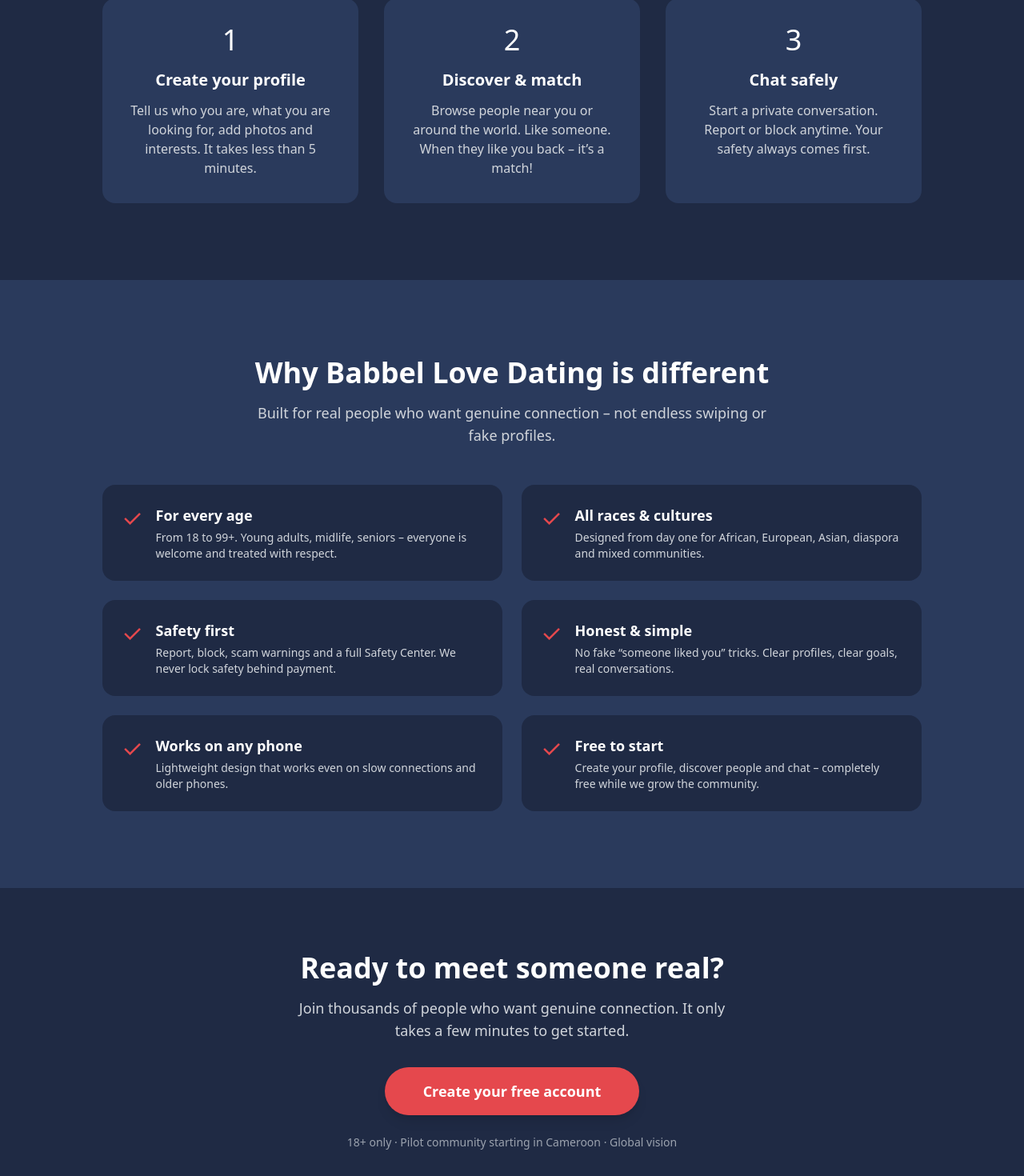
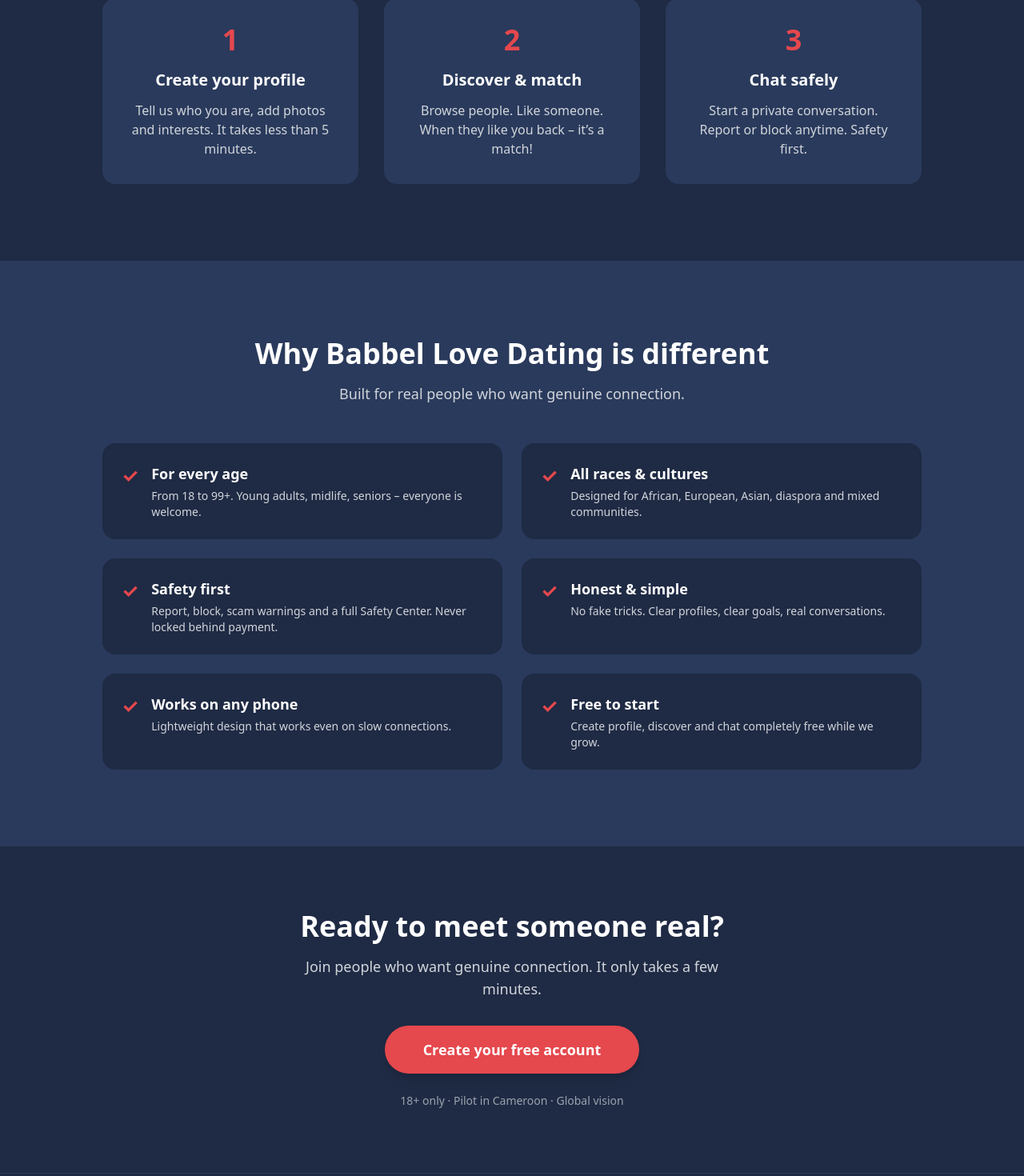
Before and after one commit to dataservicesinc7-sketch/babbel-love-dating, a React (Vite) app: page / in a window 1280 px wide. Shown: the part 939-2409 px from the top of the page at 80% size. Built offline with nearby package versions, Linux system fonts and the light colour scheme.

Commit message:
Update Home.jsx

```diff
--- a/src/pages/Home.jsx
+++ b/src/pages/Home.jsx
@@ -4,7 +4,7 @@
 const slides = [
   {
     url: 'https://images.unsplash.com/photo-1529333166437-7750a6dd5a70?auto=format&fit=crop&w=1400&q=80',
-    caption: 'Real connections, every age, every culture'
+    caption: 'Real connections for every age and culture'
   },
   {
     url: 'https://images.unsplash.com/photo-1516589178581-6e17779a4003?auto=format&fit=crop&w=1400&q=80',
@@ -16,7 +16,7 @@
   },
   {
     url: 'https://images.unsplash.com/photo-1494790108377-be9c29b29330?auto=format&fit=crop&w=1400&q=80',
-    caption: 'Women and men who value honesty and respect'
+    caption: 'Women and men who value honesty'
   },
   {
     url: 'https://images.unsplash.com/photo-1507003211169-0a1dd7228f2d?auto=format&fit=crop&w=1400&q=80',
@@ -31,7 +31,6 @@
 function Home() {
   const [current, setCurrent] = useState(0)
 
-  // Auto-slide every 5 seconds
   useEffect(() => {
     const timer = setInterval(() => {
       setCurrent((prev) => (prev + 1) % slides.length)
@@ -44,7 +43,7 @@
 
   return (
     <div className="min-h-screen bg-navy text-white flex flex-col">
-      {/* ===== FRIENDLY NAVIGATION ===== */}
+      {/* FRIENDLY NAVIGATION */}
       <header className="sticky top-0 z-50 bg-navy/95 backdrop-blur border-b border-navy-light">
         <div className="max-w-6xl mx-auto px-4 py-4 flex justify-between items-center">
           <Link to="/" className="text-2xl md:text-3xl font-bold">
@@ -56,228 +55,124 @@
             <a href="#why-us" className="hover:text-coral transition">Why us</a>
             <Link to="/safety" className="hover:text-coral transition">Safety</Link>
             <Link to="/login" className="hover:text-coral transition">Log in</Link>
-            <Link
-              to="/signup"
-              className="bg-coral hover:bg-coral-dark px-5 py-2 rounded-full transition"
-            >
+            <Link to="/signup" className="bg-coral hover:bg-coral-dark px-5 py-2 rounded-full transition">
               Sign up free
             </Link>
           </nav>
 
-          {/* Mobile buttons */}
           <div className="flex md:hidden gap-2">
             <Link to="/login" className="px-3 py-1.5 text-sm">Log in</Link>
-            <Link to="/signup" className="bg-coral px-4 py-1.5 rounded-full text-sm">
-              Sign up
-            </Link>
+            <Link to="/signup" className="bg-coral px-4 py-1.5 rounded-full text-sm">Sign up</Link>
           </div>
         </div>
       </header>
 
-      {/* ===== HERO + IMAGE SLIDER ===== */}
+      {/* HERO SLIDER */}
       <section className="relative w-full h-[70vh] md:h-[80vh] overflow-hidden">
         {slides.map((slide, index) => (
           <div
             key={index}
-            className={`absolute inset-0 transition-opacity duration-1000 ease-in-out ${
-              index === current ? 'opacity-100' : 'opacity-0'
-            }`}
+            className={`absolute inset-0 transition-opacity duration-1000 ${index === current ? 'opacity-100' : 'opacity-0'}`}
           >
-            <img
-              src={slide.url}
-              alt={slide.caption}
-              className="w-full h-full object-cover"
-            />
+            <img src={slide.url} alt={slide.caption} className="w-full h-full object-cover" />
             <div className="absolute inset-0 bg-gradient-to-t from-navy via-navy/60 to-transparent" />
           </div>
         ))}
 
-        {/* Hero text over the slider */}
         <div className="absolute inset-0 flex flex-col items-center justify-center text-center px-4 z-10">
           <h1 className="text-4xl md:text-6xl font-bold mb-4 drop-shadow-lg">
             Where real conversations begin
           </h1>
-          <p className="text-lg md:text-2xl text-gray-200 max-w-2xl mb-8 drop-shadow">
+          <p className="text-lg md:text-2xl text-gray-200 max-w-2xl mb-8">
             A safe, welcoming dating community for every age, culture and love story.
           </p>
           <div className="flex flex-col sm:flex-row gap-4">
-            <Link
-              to="/signup"
-              className="bg-coral hover:bg-coral-dark text-white font-semibold py-3 px-10 rounded-full text-lg transition shadow-lg"
-            >
+            <Link to="/signup" className="bg-coral hover:bg-coral-dark text-white font-semibold py-3 px-10 rounded-full text-lg transition shadow-lg">
               Join free today
             </Link>
-            <a
-              href="#how-it-works"
-              className="border-2 border-white hover:bg-white hover:text-navy font-semibold py-3 px-10 rounded-full text-lg transition"
-            >
+            <a href="#how-it-works" className="border-2 border-white hover:bg-white hover:text-navy font-semibold py-3 px-10 rounded-full text-lg transition">
               See how it works
             </a>
           </div>
         </div>
 
-        {/* Slider controls */}
-        <button
-          onClick={prevSlide}
-          className="absolute left-4 top-1/2 -translate-y-1/2 bg-black/40 hover:bg-black/60 text-white p-3 rounded-full z-20"
-        >
-          ‹
-        </button>
-        <button
-          onClick={nextSlide}
-          className="absolute right-4 top-1/2 -translate-y-1/2 bg-black/40 hover:bg-black/60 text-white p-3 rounded-full z-20"
-        >
-          ›
-        </button>
+        <button onClick={prevSlide} className="absolute left-4 top-1/2 -translate-y-1/2 bg-black/40 hover:bg-black/60 text-white p-3 rounded-full z-20 text-2xl">‹</button>
+        <button onClick={nextSlide} className="absolute right-4 top-1/2 -translate-y-1/2 bg-black/40 hover:bg-black/60 text-white p-3 rounded-full z-20 text-2xl">›</button>
 
-        {/* Dots */}
         <div className="absolute bottom-6 left-1/2 -translate-x-1/2 flex gap-2 z-20">
           {slides.map((_, i) => (
-            <button
-              key={i}
-              onClick={() => setCurrent(i)}
-              className={`w-3 h-3 rounded-full transition ${
-                i === current ? 'bg-coral' : 'bg-white/50'
-              }`}
-            />
+            <button key={i} onClick={() => setCurrent(i)} className={`w-3 h-3 rounded-full ${i === current ? 'bg-coral' : 'bg-white/50'}`} />
           ))}
         </div>
       </section>
 
-      {/* ===== HOW IT WORKS ===== */}
-      <section id="how-it-works" className="py-16 md:py-24 px-4 bg-navy">
+      {/* HOW IT WORKS */}
+      <section id="how-it-works" className="py-16 md:py-24 px-4">
         <div className="max-w-5xl mx-auto text-center">
-          <h2 className="text-3xl md:text-4xl font-bold mb-4">
-            How <span className="text-coral">Babbel Love Dating</span> works
-          </h2>
-          <p className="text-gray-300 text-lg mb-12 max-w-2xl mx-auto">
-            Simple, honest and respectful – designed so anyone can feel at home.
-          </p>
+          <h2 className="text-3xl md:text-4xl font-bold mb-4">How <span className="text-coral">Babbel Love Dating</span> works</h2>
+          <p className="text-gray-300 text-lg mb-12 max-w-2xl mx-auto">Simple, honest and respectful – designed so anyone can feel at home.</p>
 
           <div className="grid md:grid-cols-3 gap-8">
             <div className="bg-navy-light rounded-2xl p-8">
-              <div className="text-4xl mb-4">1</div>
+              <div className="text-4xl font-bold text-coral mb-4">1</div>
               <h3 className="text-xl font-semibold mb-3">Create your profile</h3>
-              <p className="text-gray-300">
-                Tell us who you are, what you are looking for, add photos and interests.
-                It takes less than 5 minutes.
-              </p>
+              <p className="text-gray-300">Tell us who you are, add photos and interests. It takes less than 5 minutes.</p>
             </div>
             <div className="bg-navy-light rounded-2xl p-8">
-              <div className="text-4xl mb-4">2</div>
+              <div className="text-4xl font-bold text-coral mb-4">2</div>
               <h3 className="text-xl font-semibold mb-3">Discover & match</h3>
-              <p className="text-gray-300">
-                Browse people near you or around the world. Like someone.
-                When they like you back – it’s a match!
-              </p>
+              <p className="text-gray-300">Browse people. Like someone. When they like you back – it’s a match!</p>
             </div>
             <div className="bg-navy-light rounded-2xl p-8">
-              <div className="text-4xl mb-4">3</div>
+              <div className="text-4xl font-bold text-coral mb-4">3</div>
               <h3 className="text-xl font-semibold mb-3">Chat safely</h3>
-              <p className="text-gray-300">
-                Start a private conversation. Report or block anytime.
-                Your safety always comes first.
-              </p>
+              <p className="text-gray-300">Start a private conversation. Report or block anytime. Safety first.</p>
             </div>
           </div>
         </div>
       </section>
 
-      {/* ===== WHY US ===== */}
+      {/* WHY US */}
       <section id="why-us" className="py-16 md:py-24 px-4 bg-navy-light">
         <div className="max-w-5xl mx-auto">
-          <h2 className="text-3xl md:text-4xl font-bold text-center mb-4">
-            Why Babbel Love Dating is different
-          </h2>
-          <p className="text-center text-gray-300 text-lg mb-12 max-w-2xl mx-auto">
-            Built for real people who want genuine connection – not endless swiping or fake profiles.
-          </p>
+          <h2 className="text-3xl md:text-4xl font-bold text-center mb-4">Why Babbel Love Dating is different</h2>
+          <p className="text-center text-gray-300 text-lg mb-12 max-w-2xl mx-auto">Built for real people who want genuine connection.</p>
 
           <div className="grid md:grid-cols-2 gap-6">
-            <div className="bg-navy rounded-2xl p-6 flex gap-4">
-              <div className="text-coral text-3xl">✓</div>
-              <div>
-                <h3 className="font-semibold text-lg mb-1">For every age</h3>
-                <p className="text-gray-300 text-sm">
-                  From 18 to 99+. Young adults, midlife, seniors – everyone is welcome and treated with respect.
-                </p>
+            {[
+              { title: 'For every age', text: 'From 18 to 99+. Young adults, midlife, seniors – everyone is welcome.' },
+              { title: 'All races & cultures', text: 'Designed for African, European, Asian, diaspora and mixed communities.' },
+              { title: 'Safety first', text: 'Report, block, scam warnings and a full Safety Center. Never locked behind payment.' },
+              { title: 'Honest & simple', text: 'No fake tricks. Clear profiles, clear goals, real conversations.' },
+              { title: 'Works on any phone', text: 'Lightweight design that works even on slow connections.' },
+              { title: 'Free to start', text: 'Create profile, discover and chat completely free while we grow.' }
+            ].map((item, i) => (
+              <div key={i} className="bg-navy rounded-2xl p-6 flex gap-4">
+                <div className="text-coral text-2xl font-bold">✓</div>
+                <div>
+                  <h3 className="font-semibold text-lg mb-1">{item.title}</h3>
+                  <p className="text-gray-300 text-sm">{item.text}</p>
+                </div>
               </div>
-            </div>
-            <div className="bg-navy rounded-2xl p-6 flex gap-4">
-              <div className="text-coral text-3xl">✓</div>
-              <div>
-                <h3 className="font-semibold text-lg mb-1">All races & cultures</h3>
-                <p className="text-gray-300 text-sm">
-                  Designed from day one for African, European, Asian, diaspora and mixed communities.
-                </p>
-              </div>
-            </div>
-            <div className="bg-navy rounded-2xl p-6 flex gap-4">
-              <div className="text-coral text-3xl">✓</div>
-              <div>
-                <h3 className="font-semibold text-lg mb-1">Safety first</h3>
-                <p className="text-gray-300 text-sm">
-                  Report, block, scam warnings and a full Safety Center. We never lock safety behind payment.
-                </p>
-              </div>
-            </div>
-            <div className="bg-navy rounded-2xl p-6 flex gap-4">
-              <div className="text-coral text-3xl">✓</div>
-              <div>
-                <h3 className="font-semibold text-lg mb-1">Honest & simple</h3>
-                <p className="text-gray-300 text-sm">
-                  No fake “someone liked you” tricks. Clear profiles, clear goals, real conversations.
-                </p>
-              </div>
-            </div>
-            <div className="bg-navy rounded-2xl p-6 flex gap-4">
-              <div className="text-coral text-3xl">✓</div>
-              <div>
-                <h3 className="font-semibold text-lg mb-1">Works on any phone</h3>
-                <p className="text-gray-300 text-sm">
-                  Lightweight design that works even on slow connections and older phones.
-                </p>
-              </div>
-            </div>
-            <div className="bg-navy rounded-2xl p-6 flex gap-4">
-              <div className="text-coral text-3xl">✓</div>
-              <div>
-                <h3 className="font-semibold text-lg mb-1">Free to start</h3>
-                <p className="text-gray-300 text-sm">
-                  Create your profile, discover people and chat – completely free while we grow the community.
-                </p>
-              </div>
-            </div>
+            ))}
           </div>
         </div>
       </section>
 
-      {/* ===== FINAL CTA ===== */}
-      <section className="py-20 px-4 text-center bg-navy">
-        <h2 className="text-3xl md:text-4xl font-bold mb-4">
-          Ready to meet someone real?
-        </h2>
-        <p className="text-gray-300 text-lg mb-8 max-w-xl mx-auto">
-          Join thousands of people who want genuine connection.
-          It only takes a few minutes to get started.
-        </p>
-        <Link
-          to="/signup"
-          className="inline-block bg-coral hover:bg-coral-dark text-white font-semibold py-4 px-12 rounded-full text-lg transition shadow-lg"
-        >
+      {/* FINAL CTA */}
+      <section className="py-20 px-4 text-center">
+        <h2 className="text-3xl md:text-4xl font-bold mb-4">Ready to meet someone real?</h2>
+        <p className="text-gray-300 text-lg mb-8 max-w-xl mx-auto">Join people who want genuine connection. It only takes a few minutes.</p>
+        <Link to="/signup" className="inline-block bg-coral hover:bg-coral-dark text-white font-semibold py-4 px-12 rounded-full text-lg transition shadow-lg">
           Create your free account
         </Link>
-        <p className="mt-6 text-sm text-gray-400">
-          18+ only · Pilot community starting in Cameroon · Global vision
-        </p>
+        <p className="mt-6 text-sm text-gray-400">18+ only · Pilot in Cameroon · Global vision</p>
       </section>
 
-      {/* ===== FOOTER ===== */}
+      {/* FOOTER */}
       <footer className="border-t border-navy-light py-8 px-4">
         <div className="max-w-5xl mx-auto flex flex-col md:flex-row justify-between items-center gap-4 text-sm text-gray-400">
-          <div>
-            © 2026 Babbel Love Dating. Built free. Built safe. Built for everyone.
-          </div>
+          <div>© 2026 Babbel Love Dating. Built free. Built safe. Built for everyone.</div>
           <div className="flex gap-6">
             <Link to="/safety" className="hover:text-coral">Safety Center</Link>
             <Link to="/login" className="hover:text-coral">Log in</Link>
```
